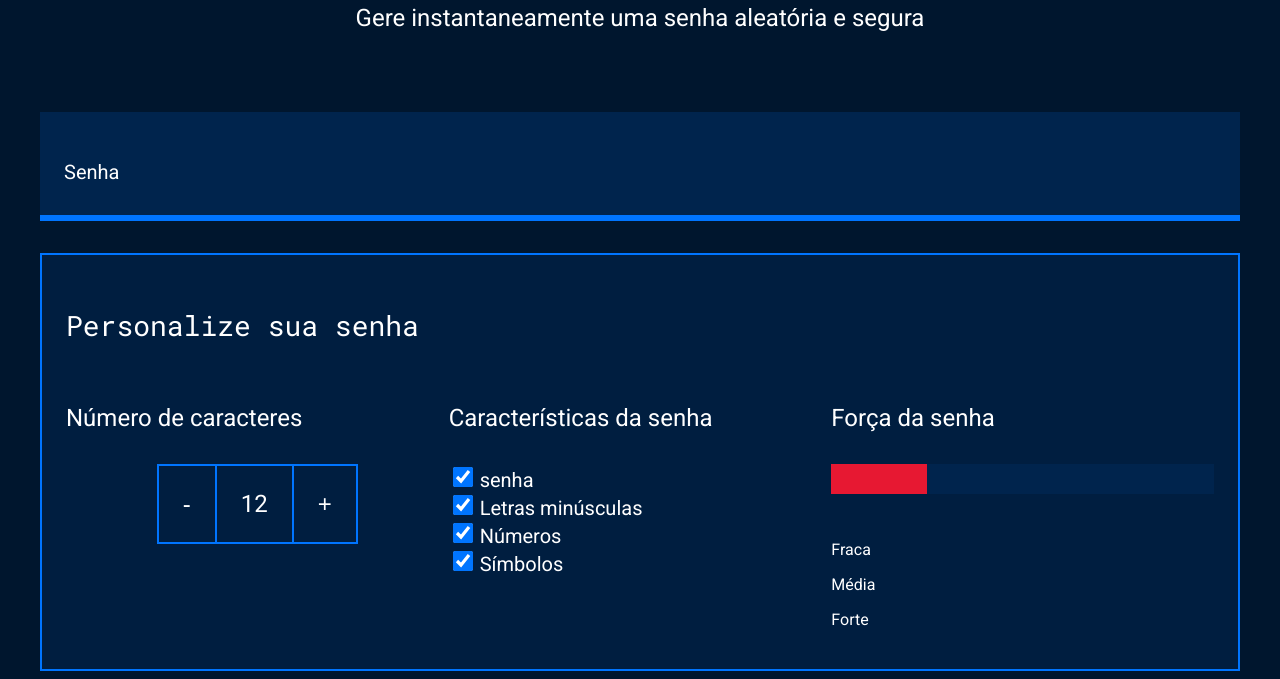
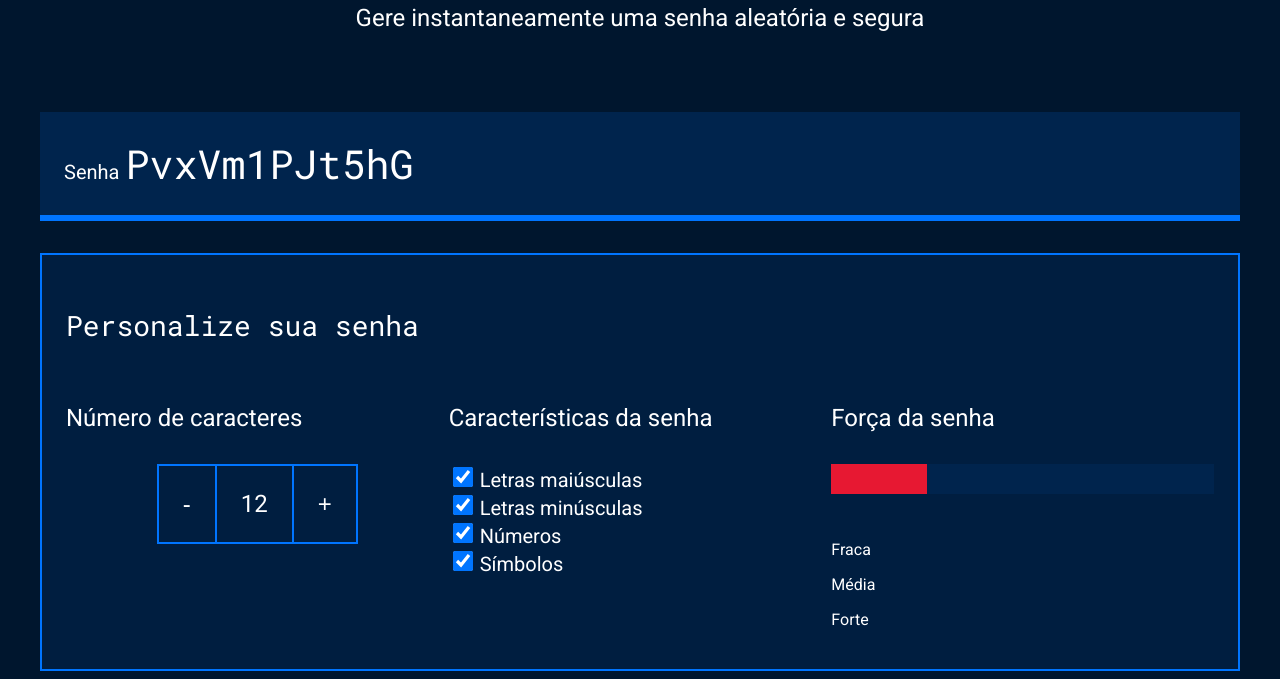
Before and after one commit to Theozz1/terceiro-reposit-rio-2-3C, a plain HTML site: page index.html in a window 1280 px wide. Shown: the part 214-893 px from the top of the page. Drawn offline with Linux system fonts and the light colour scheme.

Commit message:
30/06/2025

```diff
--- a/index.html
+++ b/index.html
@@ -34,7 +34,7 @@
                     <h4 class="parametro-senha__titulo">Características da senha</h4>
                     <div class="parametro-senha-checkbox">
                         <input name="maiusculo" type="checkbox" class="checkbox" checked >
-                        <label for="maiusculo">senha</label>
+                        <label for="maiusculo">Letras maiúsculas</label>
                     </div>
                     <div class="parametro-senha-checkbox">
                         <input name="minusculo" type="checkbox" class="checkbox" checked >
@@ -57,8 +57,10 @@
                         <p>Fraca</p>
                         <p>Média</p>
                         <p>Forte</p>
-                <div>
+                    </div>
+                </div>
             </div>
+        </div>
     </section>
     <script src="main.js"></script>
 </body>
--- a/main.js
+++ b/main.js
@@ -9,18 +9,18 @@ botoes[1].onclick = aumentaTamanho;
 
 function diminuiTamanho() {
     if (tamanhoSenha > 1) {
-    tamanhoSenha--;
+        tamanhoSenha--;
     }
     numeroSenha.textContent = tamanhoSenha;
-geraSenha();
+    geraSenha();
 }
 
 function aumentaTamanho() {
     if (tamanhoSenha < 20){
-    tamanhoSenha++;
+        tamanhoSenha++;
     }
     numeroSenha.textContent = tamanhoSenha;
-geraSenha();
+    geraSenha();
 }
 
 const campoSenha = document.querySelector('#campo-senha');
@@ -35,31 +35,24 @@ geraSenha();
 
 function geraSenha() {
     let alfabeto = '';
-    if (checkbox[0].cheked) {
+    if (checkbox[0].checked){
         alfabeto = alfabeto + letrasMaiusculas;
     }
-    if (checkbox[1]).cheked){
+    if (checkbox[1].checked){
         alfabeto = alfabeto + letrasMinusculas;
     }
-    if (checkbox[2]).cheked){
+    if (checkbox[2].checked){
         alfabeto = alfabeto + numeros;
     }
-    if (checkbox[3]).cheked){
+    if (checkbox[3].checked){
         alfabeto = alfabeto + simbolos;
     }
 
     let senha = '' ;
     for(let i=0; i < tamanhoSenha; i++) {
-        let numeroAleatorio = Math.random() *alfabeto.length;
+        let numeroAleatorio = Math.random()*alfabeto.length;
         numeroAleatorio = Math.floor(numeroAleatorio);
         senha = senha + alfabeto[numeroAleatorio];
     }
-
-    let senha = '' ;
-    for(let i=0; i < tamanhoSenha; i++) {
-    let numeroAleatorio = Math.random()*letrasMaiusculas.length;
-    numeroAleatorio = Math.floor(numeroAleatorio);
-    senha = senha + alfabeto[numeroAleatorio];
+    campoSenha.value = senha;
 }
-campoSenha.value = senha;
-}
```
